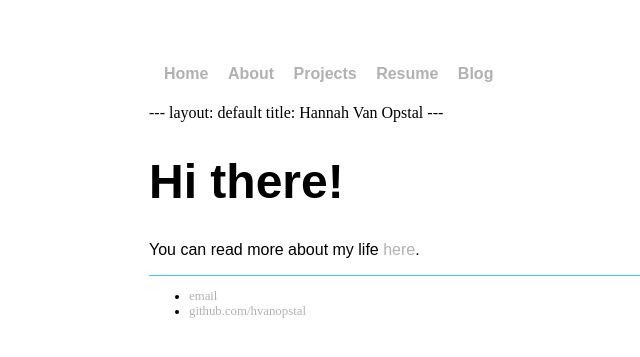
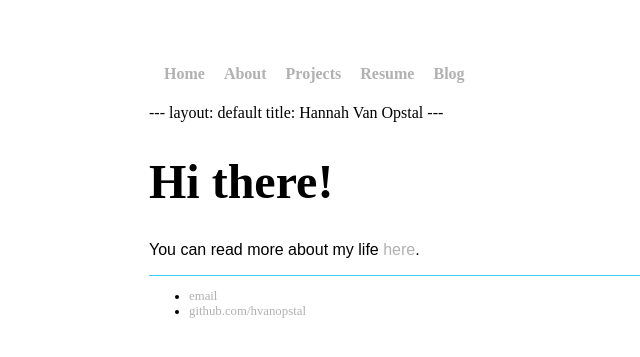
Before and after one commit to hvanopstal/hvanopstal.github.io, a Jekyll site: the page index.html, which Jekyll copies as it is, in a window 1280 px wide. Shown: the top 357 px of the page, without its empty margins (43-683 px from the left). Built offline with Jekyll 4.4.1, drawn with Linux system fonts in a browser that asks for light colours.

Commit message:
Update main.css

```diff
--- a/css/main.css
+++ b/css/main.css
@@ -3,7 +3,7 @@ body {
   width: 70%;
 }
 nav ul, foot ul {
-  font-family: 'Calibri Light', 'Arial', 'Segoe UI Light';
+  font-family: Calibri Light;
   padding: 5px 15px;
   list-style: none;
   font-weight: bold;
@@ -21,7 +21,7 @@ a:hover {
 }
 h1 {
   font-size: 3em;
-  font-family: 'Calibri Light', 'Arial', 'Segoe UI Light';
+  font-family: Segoe UI Light;
 }
 p {
   font-family: 'Calibri Light', 'Arial', 'Segoe UI Light';
```
